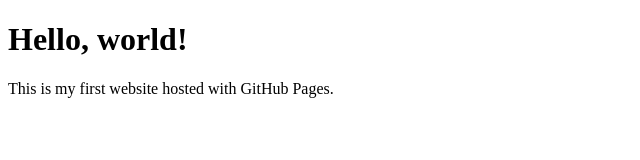
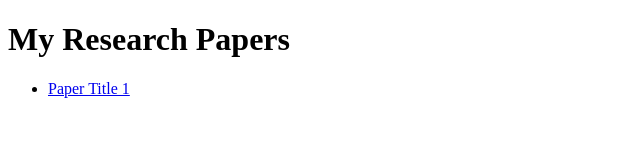
Before and after one commit to weutre/papers, a plain HTML site: page index.html in a window 1280 px wide. Shown: the whole page, without its empty margins (0-640 px from the left). Drawn offline with Linux system fonts and the light colour scheme.

Commit message:
Update index.html

```diff
--- a/index.html
+++ b/index.html
@@ -1,11 +1,13 @@
 <!DOCTYPE html>
-<html>
+<html lang="en">
 <head>
   <meta charset="UTF-8">
-  <title>Welcome to My Papers</title>
+  <title>My Papers</title>
 </head>
 <body>
-  <h1>Hello, world!</h1>
-  <p>This is my first website hosted with GitHub Pages.</p>
+  <h1>My Research Papers</h1>
+  <ul>
+    <li><a href="paper1.pdf" target="_blank">Paper Title 1</a></li>
+  </ul>
 </body>
 </html>
```
